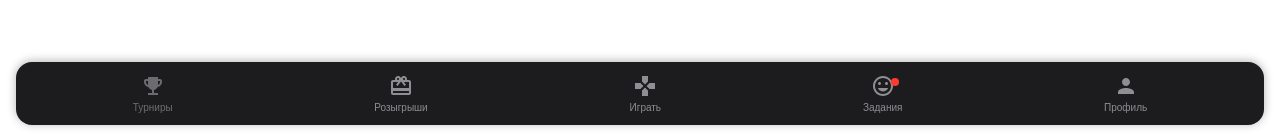
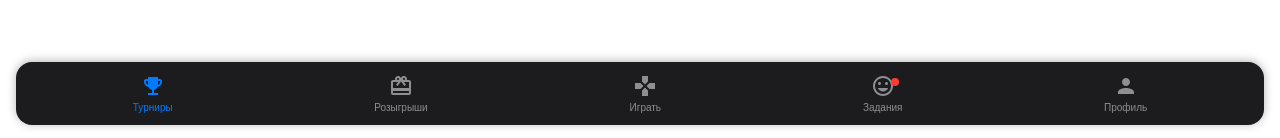
Before and after one commit to deewau/pigfarm-mini-app, a React (Vite) app: page /profile in a window 1280 px wide. In both pictures the pointer is over the element 152 px from the left and 762 px from the top of the page. Shown: the part 675-813 px from the top of the page. Built offline with nearby package versions, Linux system fonts and the light colour scheme.

Commit message:
feat: add reusable TabBar component with hover effects

```diff
--- a/src/components/TabBar.css
+++ b/src/components/TabBar.css
@@ -23,8 +23,9 @@
   min-width: 56px;
 }
 
-.tab-bar__item:hover:not(.tab-bar__item--active) {
-  opacity: 0.7;
+.tab-bar__item:hover:not(.tab-bar__item--active) .tab-bar__icon,
+.tab-bar__item:hover:not(.tab-bar__item--active) .tab-bar__label {
+  color: #007aff;
 }
 
 .tab-bar__icon-wrapper {
```
